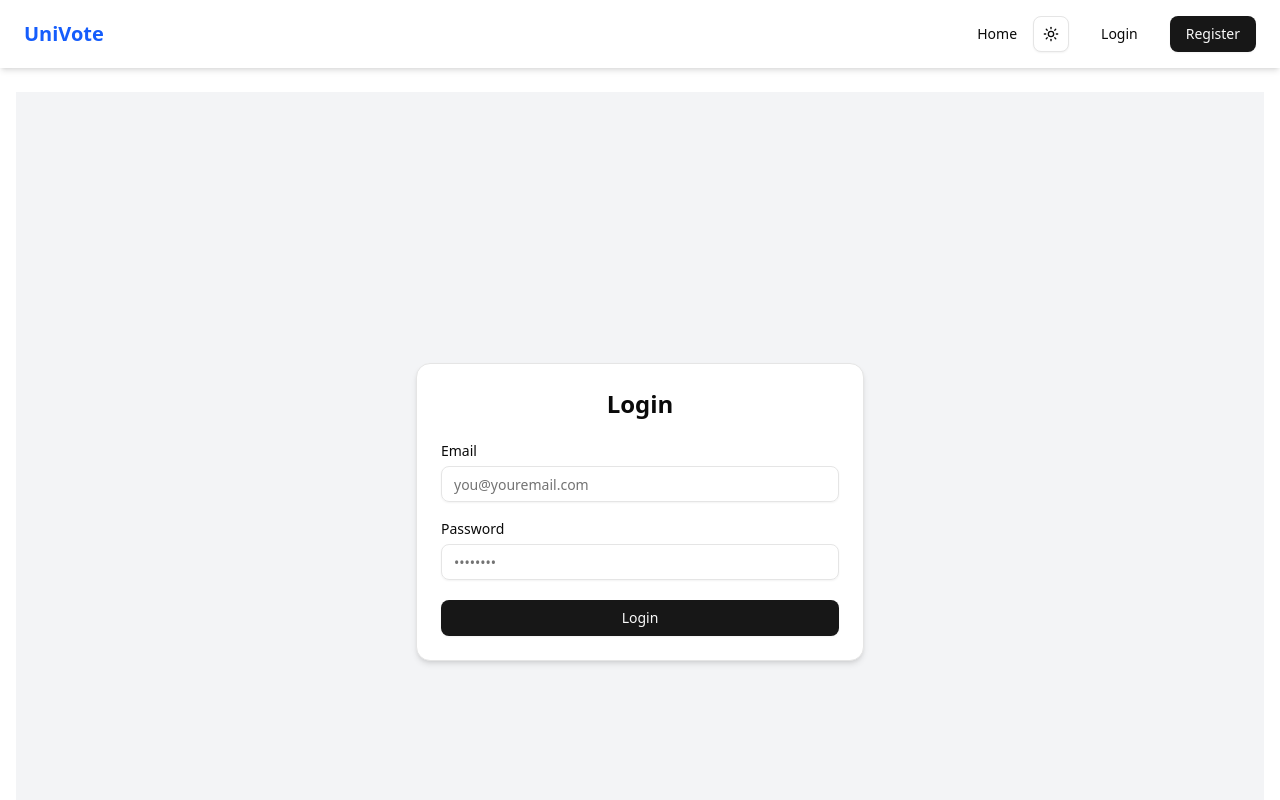
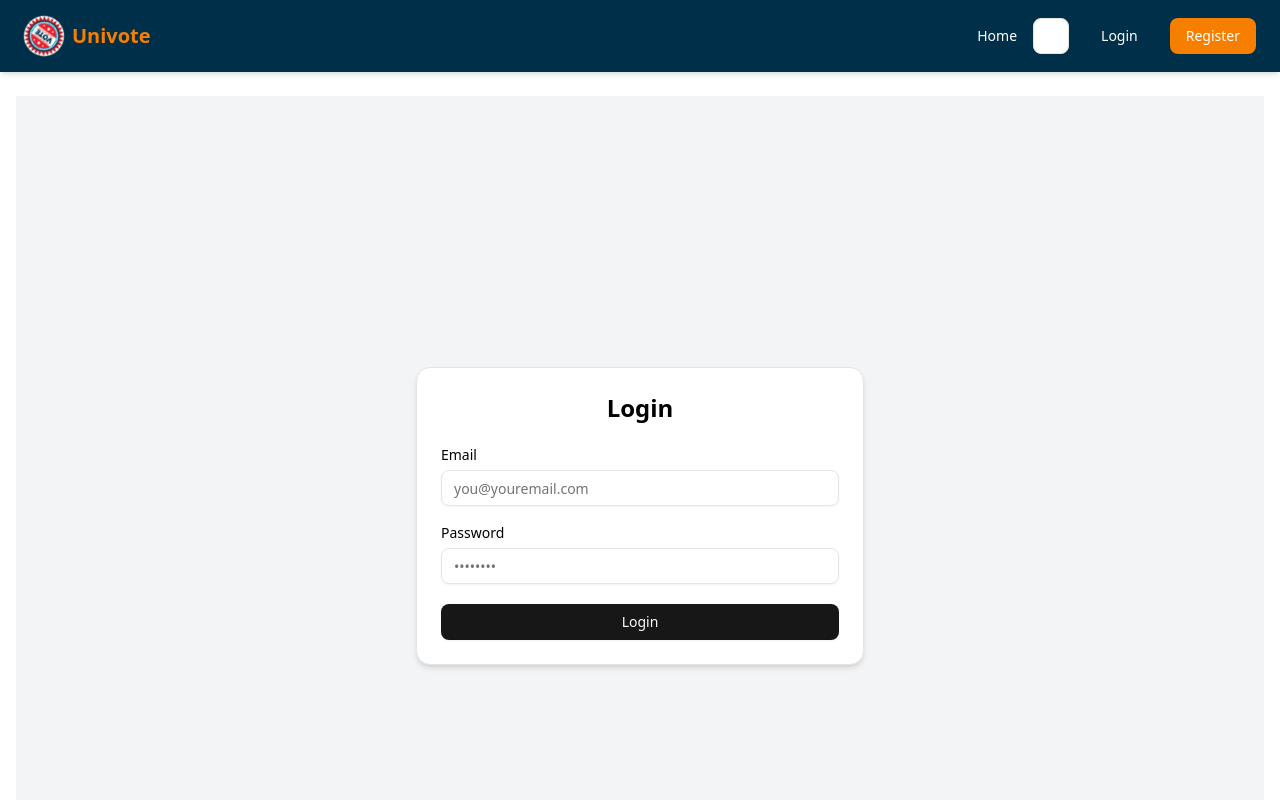
Before and after one commit to DonaldDan/uniVote, a React (Vite) app in the folder client/: page /login in a window 1280 px wide. Shown: the top 800 px of the page. Built offline with nearby package versions, Linux system fonts and the light colour scheme.

Commit message:
Navbar adjustment

```diff
--- a/client/index.html
+++ b/client/index.html
@@ -4,12 +4,27 @@
     <meta charset="UTF-8" />
     <link rel="icon" type="image/svg+xml" href="/vite.svg" />
     <meta name="viewport" content="width=device-width, initial-scale=1.0" />
-    <title>Vite + React</title>
+    <title>Voting System</title>
+
+    <!-- ✅ Preload user theme BEFORE React mounts -->
+    <script>
+      (function () {
+        const theme = localStorage.getItem("theme");
+        if (
+          theme === "dark" ||
+          (!theme && window.matchMedia("(prefers-color-scheme: dark)").matches)
+        ) {
+          document.documentElement.classList.add("dark");
+        } else {
+          document.documentElement.classList.remove("dark");
+        }
+      })();
+    </script>
   </head>
-  <body>
+  <body class="bg-white dark:bg-gray-900 text-black dark:text-white transition-colors">
     <div id="root"></div>
+
+    <!-- ✅ Load React/Vite -->
     <script type="module" src="/src/main.jsx"></script>
-    <html lang="en" class="light"> <!-- or "dark" if you prefer default -->
-
   </body>
 </html>
--- a/client/src/App.jsx
+++ b/client/src/App.jsx
@@ -14,8 +14,8 @@ function App() {
       <Toaster richColors />
       <Router>
         <Routes>
+        <Route element={<Layout />}>
           <Route path="/landing" element={<LandingPage />} />
-          <Route element={<Layout />}>
             <Route index element={<HomePage />} />
             <Route path="login" element={<LoginPage />} />
             <Route path="register" element={<RegisterPage />} />
--- a/client/src/components/auth/LoginForm.jsx
+++ b/client/src/components/auth/LoginForm.jsx
@@ -6,7 +6,8 @@ import { toast } from "sonner"
 import { Input } from "@/components/ui/input"
 import { Button } from "@/components/ui/button"
 import { Form, FormField, FormItem, FormLabel, FormMessage } from "@/components/ui/form"
-import { useNavigate } from "react-router-dom";
+import { useNavigate } from "react-router-dom"
+import { useAuth } from "@/context/AuthContext"
 
 const loginSchema = z.object({
   email: z.string().email("Invalid email"),
@@ -23,6 +24,7 @@ export function LoginForm() {
   })
 
   const navigate = useNavigate()
+  const { login } = useAuth() // ✅ Move useAuth inside the component
 
   const onSubmit = async (values) => {
     try {
@@ -37,14 +39,11 @@ export function LoginForm() {
       if (!res.ok) throw new Error("Invalid credentials")
       const data = await res.json()
 
-      localStorage.setItem("token", data.token)
-      localStorage.setItem("user", JSON.stringify(data.user))
+      login(data) // ✅ Update auth state via context
 
-      toast.success(`Welcome back, ${data.user.name}!`, {
-        duration: 3000,
-      })
+      toast.success(`Welcome back, ${data.user.name}!`, { duration: 3000 })
 
-      if (data.role === "admin" || data.user?.role === "admin") {
+      if (data.user?.role === "admin") {
         navigate("/dashboard")
       } else {
         navigate("/landing")
@@ -70,7 +69,7 @@ export function LoginForm() {
           <FormField control={form.control} name="password" render={({ field }) => (
             <FormItem>
               <FormLabel>Password</FormLabel>
-              <Input type="password" placeholder="••••••••" autoComplete="password" {...field} />
+              <Input type="password" placeholder="••••••••" autoComplete="current-password" {...field} />
               <FormMessage />
             </FormItem>
           )} />
--- a/client/src/components/layout/Navbar.jsx
+++ b/client/src/components/layout/Navbar.jsx
@@ -1,30 +1,35 @@
 import { Link, useNavigate } from "react-router-dom"
 import { Button } from "@/components/ui/button"
-import  ModeToggle from "@/components/mode-toggle"
-import { useEffect, useState } from "react"
+import ModeToggle from "@/components/mode-toggle"
+import { useAuth } from "@/context/AuthContext" // ⬅️ Use the context here
 
 export default function Navbar() {
   const navigate = useNavigate()
-  const [isLoggedIn, setIsLoggedIn] = useState(false)
-
-  useEffect(() => {
-    setIsLoggedIn(!!localStorage.getItem("token"))
-  }, [])
+  const { user, logout } = useAuth() // ⬅️ Grab auth state
+  const isLoggedIn = !!user // check if user is logged in
 
   const handleLogout = () => {
-    localStorage.removeItem("token")
+    logout()
     navigate("/login")
   }
 
   return (
-    <header className="w-full px-6 py-4 shadow-md bg-white dark:bg-gray-900 flex justify-between items-center">
-      <Link to="/" className="text-xl font-bold text-blue-600 dark:text-blue-300">
-        UniVote
+    <header className="sticky top-0 z-50 w-full px-6 py-4 shadow-md bg-[#003049] text-white flex justify-between items-center">
+      <Link to="/" className="flex items-center gap-2">
+        <img
+          src="/assets/vote.jpeg"
+          alt="Vote logo"
+          className="w-10 h-10 object-contain rounded-full animate-spin"
+        />
+        <span className="text-xl font-bold text-[#F77F00]">Univote</span>
       </Link>
 
       <nav className="flex items-center space-x-4">
-        <Link to="/" className="text-sm hover:underline">Home</Link>
-        {isLoggedIn && <Link to="/dashboard" className="text-sm hover:underline">Dashboard</Link>}
+        <Link to="/" className="text-sm text-white hover:underline">Home</Link>
+
+        {isLoggedIn && (
+          <Link to="/dashboard" className="text-sm text-white hover:underline">Dashboard</Link>
+        )}
 
         <ModeToggle />
 
@@ -35,10 +40,14 @@ export default function Navbar() {
         ) : (
           <>
             <Link to="/login">
-              <Button variant="ghost">Login</Button>
+              <Button variant="ghost" className="text-white border-white hover:bg-white/10">
+                Login
+              </Button>
             </Link>
             <Link to="/register">
-              <Button>Register</Button>
+              <Button className="bg-[#F77F00] hover:bg-[#e86f00] text-white">
+                Register
+              </Button>
             </Link>
           </>
         )}
--- a/client/src/context/AuthContext.jsx
+++ b/client/src/context/AuthContext.jsx
@@ -1,31 +1,47 @@
 import { createContext, useContext, useState, useEffect } from "react"
-import { useNavigate } from "react-router-dom"
 
 const AuthContext = createContext()
 
 export const AuthProvider = ({ children }) => {
   const [user, setUser] = useState(null)
+  const [token, setToken] = useState(null);
 
+  // ✅ On app load, restore login from localStorage
   useEffect(() => {
-    const storedUser = localStorage.getItem("user")
-    if (storedUser) setUser(JSON.parse(storedUser))
-  }, [])
+    const storedUser = localStorage.getItem("user");
+    const storedToken = localStorage.getItem("token");
 
-  const login = (userData) => {
-    setUser(userData)
-    localStorage.setItem("user", JSON.stringify(userData))
+    if (storedUser && storedToken) {
+      setUser(JSON.parse(storedUser));
+      setToken(storedToken);
+    }
+  }, []);
+
+  // login
+  const login = (data) => {
+    localStorage.setItem("token", data.token)
+    localStorage.setItem("user", JSON.stringify(data.user))
+    setUser(data.user)
   }
 
   const logout = () => {
+    localStorage.removeItem("token")
+    localStorage.removeItem("user")
     setUser(null)
-    localStorage.removeItem("user")
   }
 
+
   return (
-    <AuthContext.Provider value={{ user, login, logout }}>
+    <AuthContext.Provider value={{ user, token, login, logout, isLoggedIn: !!user }}>
       {children}
     </AuthContext.Provider>
-  )
+  );
 }
 
-export const useAuth = () => useContext(AuthContext)
+export const useAuth = () => {
+  const context = useContext(AuthContext)
+  if (!context) {
+    throw new Error("useAuth must be used within an AuthProvider")
+  }
+  return context
+}
--- a/client/src/main.jsx
+++ b/client/src/main.jsx
@@ -1,16 +1,17 @@
 import React from "react"
-import { StrictMode } from 'react'
-import { createRoot } from 'react-dom/client'
+import { StrictMode } from "react"
+import { createRoot } from "react-dom/client"
 import { AuthProvider } from "./context/AuthContext"
-import { getStoredTheme, setTheme } from './utils/theme';
-import './index.css'
-import App from './App.jsx'
+import { ThemeProvider } from "next-themes" // ✅ ThemeProvider from next-themes
+import "./index.css"
+import App from "./App.jsx"
 
-setTheme(getStoredTheme()); // Set initial theme based on stored preference
-createRoot(document.getElementById('root')).render(
-  <React.StrictMode>
-    <AuthProvider>
-      <App />
-    </AuthProvider>
-  </React.StrictMode>,
+createRoot(document.getElementById("root")).render(
+  <StrictMode>
+    <ThemeProvider attribute="class" defaultTheme="system" enableSystem>
+      <AuthProvider>
+        <App />
+      </AuthProvider>
+    </ThemeProvider>
+  </StrictMode>
 )
--- a/client/src/utils/theme.js
+++ b/client/src/utils/theme.js
@@ -1,22 +1,15 @@
-const THEME_KEY = "theme";
-
 export function getStoredTheme() {
-  if (typeof window === "undefined") return "light"; // fallback for SSR
-  return localStorage.getItem(THEME_KEY) || "light";
+  return localStorage.getItem("theme") || "light"
 }
 
 export function setTheme(theme) {
-  if (theme !== "light" && theme !== "dark") return;
+  const root = window.document.documentElement
 
-  localStorage.setItem(THEME_KEY, theme);
-
-  const root = window.document.documentElement;
-  root.classList.remove("light", "dark");
-  root.classList.add(theme);
+  if (theme === "dark") {
+    root.classList.add("dark")
+    localStorage.setItem("theme", "dark")
+  } else {
+    root.classList.remove("dark")
+    localStorage.setItem("theme", "light")
+  }
 }
-
-export function toggleTheme() {
-  const current = getStoredTheme();
-  const next = current === "light" ? "dark" : "light";
-  setTheme(next);
-}
--- a/client/tailwind.config.js
+++ b/client/tailwind.config.js
@@ -1,8 +1,12 @@
-module.exports = {
-  darkMode: 'class', // REQUIRED
-  content: ["./index.html", "./src/**/*.{js,jsx,ts,tsx}"],
+// tailwind.config.js
+export default {
+  darkMode: 'class', // ✅ Not 'media'
+  content: [
+    './index.html',
+    './src/**/*.{js,jsx,ts,tsx}',
+  ],
   theme: {
     extend: {},
   },
   plugins: [],
-};
+}
```
Also changed, not shown: client/public/assets/vote.jpeg (added), 2 other files (tests, documents, lock files or other folders).
